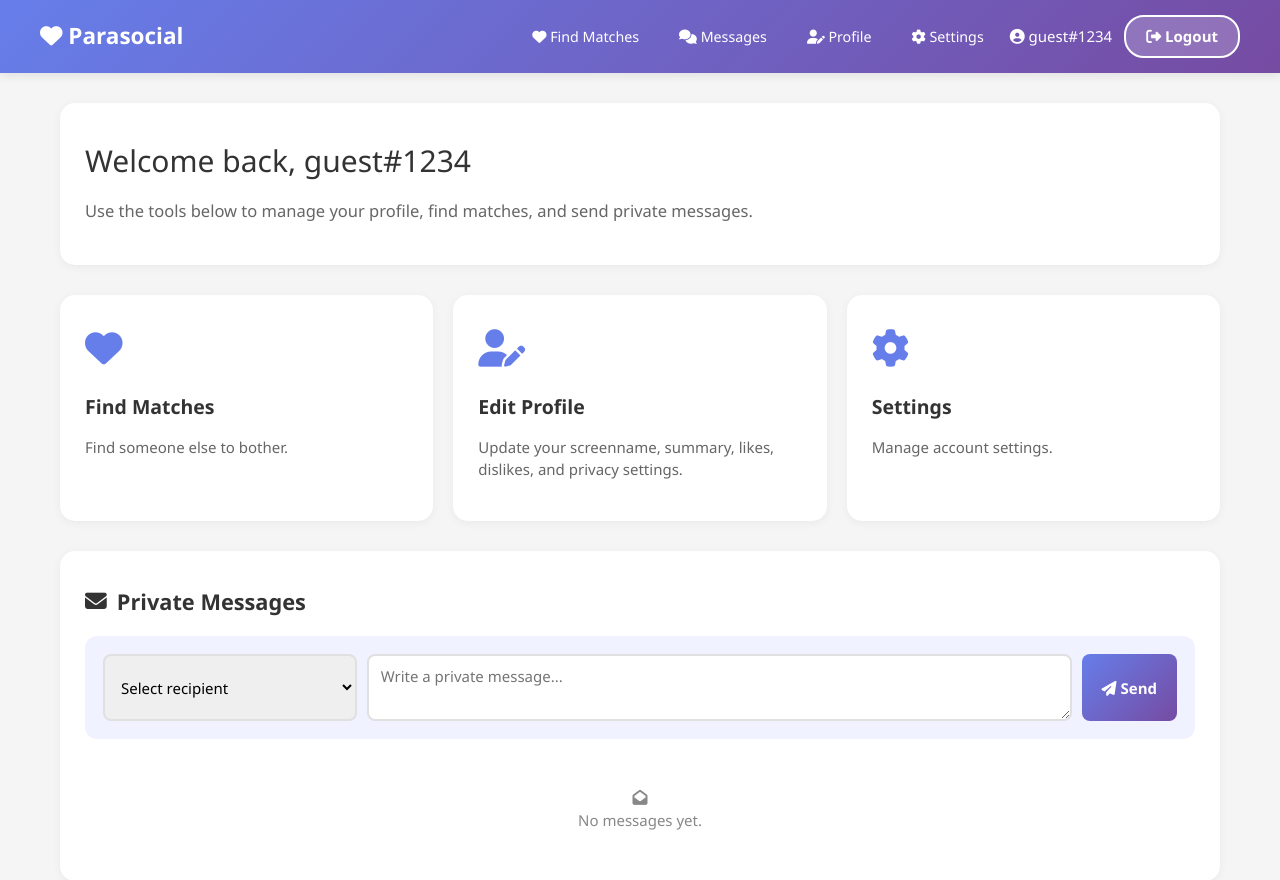
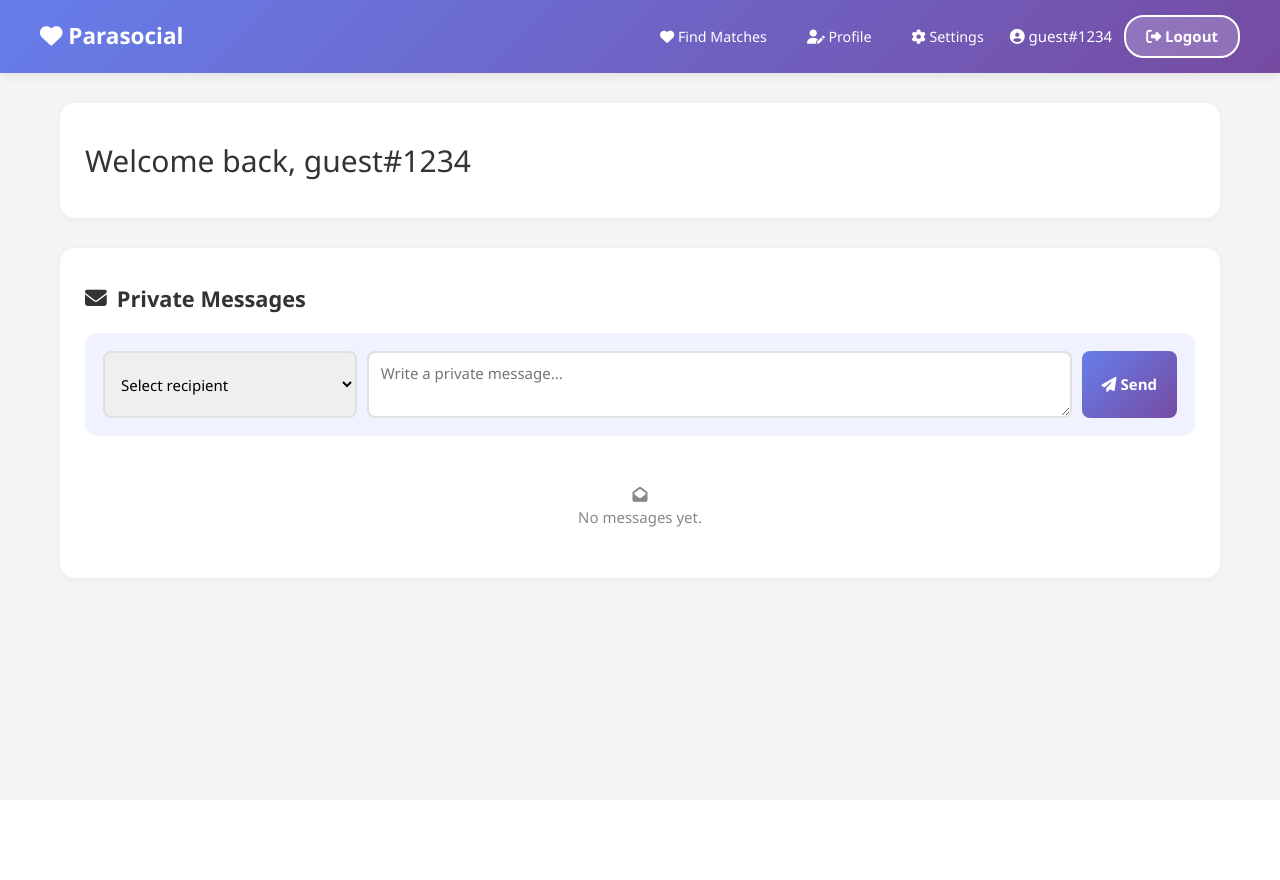
Before and after one commit to lmccolg1/CSC4400Project, a PHP site: page /dashboard.php in a window 1280 px wide. Shown: the top 880 px of the page. After the commit the page ends 583 px from the top, so only its background shows below. Run offline with PHP 8.4, Linux system fonts and the light colour scheme; a user stored in the database is signed in; data comes from the database, SQL or seed files in the repository; data that the repository does not hold is empty.

Commit message:
removed redundant cards

```diff
--- a/dashboard.php
+++ b/dashboard.php
@@ -141,7 +141,6 @@ $readStmt->close();
             <div class="logo"><i class="fas fa-heart"></i> Parasocial</div>
             <div class="user-info">
                 <a class="nav-link" href="find_matches.php"><i class="fas fa-heart"></i> Find Matches</a>
-                <a class="nav-link" href="messages.php"><i class="fas fa-comments"></i> Messages</a>
                 <a class="nav-link" href="edit_profile.php"><i class="fas fa-user-edit"></i> Profile</a>
                 <a class="nav-link" href="settings.php"><i class="fas fa-cog"></i> Settings</a>
                 <span><i class="fas fa-user-circle"></i> <?php echo h($username); ?></span>
@@ -153,29 +152,10 @@ $readStmt->close();
     <div class="container">
         <div class="card">
             <h1 class="welcome-title">Welcome back, <?php echo h($username); ?></h1>
-            <p class="welcome-subtitle">Use the tools below to manage your profile, find matches, and send private messages.</p>
         </div>
 
         <?php if ($notice): ?><div class="alert ok"><?php echo h($notice); ?></div><?php endif; ?>
         <?php if ($error): ?><div class="alert err"><?php echo h($error); ?></div><?php endif; ?>
-
-        <div class="card-grid">
-            <div class="feature-card">
-                <div class="feature-icon"><i class="fas fa-heart"></i></div>
-                <h3 class="feature-title"><a href="find_matches.php">Find Matches</a></h3>
-                <p class="feature-text">Find someone else to bother.</p>
-            </div>
-            <div class="feature-card">
-                <div class="feature-icon"><i class="fas fa-user-edit"></i></div>
-                <h3 class="feature-title"><a href="edit_profile.php">Edit Profile</a></h3>
-                <p class="feature-text">Update your screenname, summary, likes, dislikes, and privacy settings.</p>
-            </div>
-            <div class="feature-card">
-                <div class="feature-icon"><i class="fas fa-cog"></i></div>
-                <h3 class="feature-title"><a href="settings.php">Settings</a></h3>
-                <p class="feature-text">Manage account settings.</p>
-            </div>
-        </div>
 
         <div class="card">
             <h2 class="section-title"><i class="fas fa-envelope"></i> Private Messages</h2>
```
